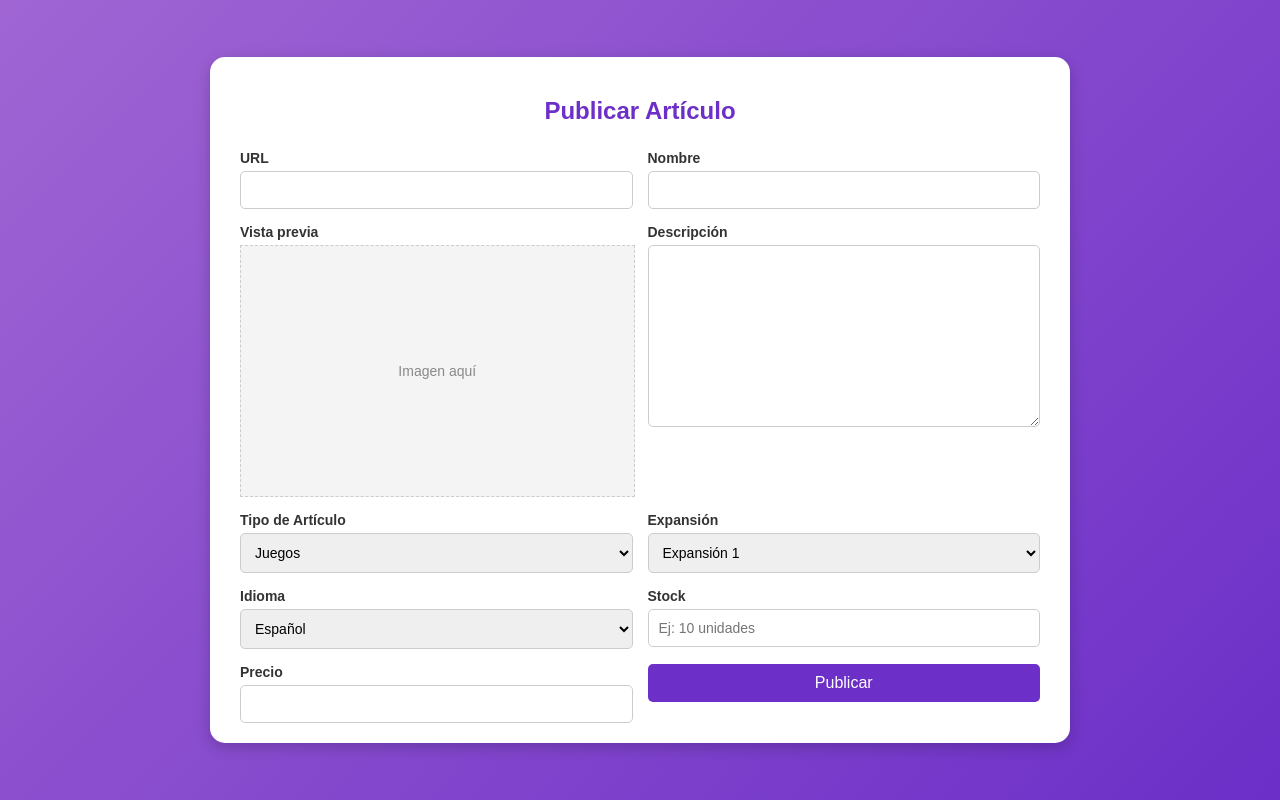
After one commit to Caanosa/PracticaGlobal_DS-VS, a PHP site: page /prubas.html in a window 1280 px wide. The commit adds this page. Run offline with PHP 8.4, Linux system fonts and the light colour scheme.

Commit message:
por si acaso

```diff
--- /dev/null
+++ b/Pokemoncard_shop/app/view/prubas.html
@@ -0,0 +1,324 @@
+<!-- <!DOCTYPE html>
+<html lang="en">
+<head>
+    <meta charset="UTF-8">
+    <meta name="viewport" content="width=device-width, initial-scale=1.0">
+    <title>Formulario Mejorado</title>
+    <style>
+        body {
+            font-family: Arial, sans-serif;
+            background: linear-gradient(135deg, #a065d3, #6c2fc8);
+            color: #fff;
+            display: flex;
+            justify-content: center;
+            align-items: center;
+            height: 100vh;
+            margin: 0;
+        }
+
+        .form-container {
+            background: #fff;
+            color: #333;
+            border-radius: 15px;
+            box-shadow: 0px 4px 15px rgba(0, 0, 0, 0.2);
+            padding: 20px 30px;
+            width: 700px;
+            display: grid;
+            grid-template-columns: 1fr 1fr;
+            gap: 15px;
+        }
+
+        .form-container h2 {
+            grid-column: span 2;
+            text-align: center;
+            color: #6c2fc8;
+            margin-bottom: 10px;
+        }
+
+        .form-group {
+            display: flex;
+            flex-direction: column;
+            gap: 5px;
+        }
+
+        .form-group label {
+            font-weight: bold;
+            font-size: 14px;
+        }
+
+        .form-group input[type="text"],
+        .form-group select,
+        .form-group textarea {
+            padding: 10px;
+            border: 1px solid #ccc;
+            border-radius: 5px;
+            font-size: 14px;
+        }
+
+        .form-group input[type="file"] {
+            border: none;
+        }
+
+        .form-group button {
+            grid-column: span 2;
+            padding: 10px;
+            background-color: #6c2fc8;
+            color: #fff;
+            border: none;
+            border-radius: 5px;
+            font-size: 16px;
+            cursor: pointer;
+            transition: background-color 0.3s ease;
+        }
+
+        .form-group button:hover {
+            background-color: #a065d3;
+        }
+
+        .preview {
+            height: 150px;
+            width: 100%;
+            background: #f4f4f4;
+            border: 1px dashed #ccc;
+            display: flex;
+            justify-content: center;
+            align-items: center;
+            font-size: 14px;
+            color: #888;
+        }
+    </style>
+</head>
+<body>
+    <div class="form-container">
+        <h2>Publicar Artículo</h2>
+
+
+        <div class="form-group" style="grid-column: span 2;">
+            <label for="url">URL</label>
+            <input type="text" id="url" name="url">
+        </div>
+
+        <div class="form-group">
+            <label>Vista previa</label>
+            <div class="preview">Imagen aquí</div>
+        </div>
+
+        <div class="form-group">
+            <label for="nombre">Nombre</label>
+            <input type="text" id="nombre" name="nombre">
+        </div>
+
+        <div class="form-group" style="grid-column: span 2;">
+            <label for="descripcion">Descripción</label>
+            <textarea id="descripcion" name="descripcion" rows="3"></textarea>
+        </div>
+
+        <div class="form-group">
+            <label for="tipo-articulo">Tipo de Artículo</label>
+            <select id="tipo-articulo" name="tipo-articulo">
+                <option value="juegos">Juegos</option>
+                <option value="accesorios">Accesorios</option>
+                <option value="otro">Otro</option>
+            </select>
+        </div>
+
+        <div class="form-group">
+            <label for="expansion">Expansión</label>
+            <select id="expansion" name="expansion">
+                <option value="expansion1">Expansión 1</option>
+                <option value="expansion2">Expansión 2</option>
+                <option value="otro">Otro</option>
+            </select>
+        </div>
+
+        <div class="form-group">
+            <label for="idioma">Idioma</label>
+            <select id="idioma" name="idioma">
+                <option value="español">Español</option>
+                <option value="ingles">Inglés</option>
+            </select>
+        </div>
+
+        <div class="form-group">
+            <label for="stock">Stock</label>
+            <input type="text" id="stock" name="stock" placeholder="Ej: 10 unidades">
+        </div>
+
+        <div class="form-group">
+            <label for="precio">Precio</label>
+            <input type="text" id="precio" name="precio">
+        </div>
+
+        <div class="form-group">
+            <button type="submit">Publicar</button>
+        </div>
+    </div>
+</body>
+</html> -->
+
+<!DOCTYPE html>
+<html lang="en">
+<head>
+    <meta charset="UTF-8">
+    <meta name="viewport" content="width=device-width, initial-scale=1.0">
+    <title>Formulario Mejorado</title>
+    <style>
+        body {
+            font-family: Arial, sans-serif;
+            background: linear-gradient(135deg, #a065d3, #6c2fc8);
+            color: #fff;
+            display: flex;
+            justify-content: center;
+            align-items: center;
+            height: 100vh;
+            margin: 0;
+        }
+
+        .form-container {
+            background: #fff;
+            color: #333;
+            border-radius: 15px;
+            box-shadow: 0px 4px 15px rgba(0, 0, 0, 0.2);
+            padding: 20px 30px;
+            width: 800px;
+            display: grid;
+            grid-template-columns: 1fr 1fr;
+            gap: 15px;
+        }
+
+        .form-container h2 {
+            grid-column: span 2;
+            text-align: center;
+            color: #6c2fc8;
+            margin-bottom: 10px;
+        }
+
+        .form-group {
+            display: flex;
+            flex-direction: column;
+            gap: 5px;
+        }
+
+        .form-group label {
+            font-weight: bold;
+            font-size: 14px;
+        }
+
+        .form-group input[type="text"],
+        .form-group select,
+        .form-group textarea {
+            padding: 10px;
+            border: 1px solid #ccc;
+            border-radius: 5px;
+            font-size: 14px;
+        }
+
+        .form-group input[type="file"] {
+            border: none;
+        }
+
+        .form-group button {
+            grid-column: span 2;
+            padding: 10px;
+            background-color: #6c2fc8;
+            color: #fff;
+            border: none;
+            border-radius: 5px;
+            font-size: 16px;
+            cursor: pointer;
+            transition: background-color 0.3s ease;
+        }
+
+        .form-group button:hover {
+            background-color: #a065d3;
+        }
+
+        .preview {
+            height: 250px;
+            width: 100%;
+            background: #f4f4f4;
+            border: 1px dashed #ccc;
+            display: flex;
+            justify-content: center;
+            align-items: center;
+            font-size: 14px;
+            color: #888;
+        }
+    </style>
+</head>
+<body>
+    <form class="form-container">
+        <h2>Publicar Artículo</h2>
+
+        <!-- URL -->
+        <div class="form-group">
+            <label for="url">URL</label>
+            <input type="text" id="url" name="url">
+        </div>
+
+        <!-- Nombre -->
+        <div class="form-group">
+            <label for="nombre">Nombre</label>
+            <input type="text" id="nombre" name="nombre">
+        </div>
+
+        <!-- Imagen de vista previa -->
+        <div class="form-group">
+            <label>Vista previa</label>
+            <div class="preview">Imagen aquí</div>
+        </div>
+
+        <!-- Descripción (Al lado de la Vista previa) -->
+        <div class="form-group">
+            <label for="descripcion">Descripción</label>
+            <textarea id="descripcion" name="descripcion" rows="10"></textarea>
+        </div>
+
+        <!-- Tipo de artículo -->
+        <div class="form-group">
+            <label for="tipo-articulo">Tipo de Artículo</label>
+            <select id="tipo-articulo" name="tipo-articulo">
+                <option value="juegos">Juegos</option>
+                <option value="accesorios">Accesorios</option>
+                <option value="otro">Otro</option>
+            </select>
+        </div>
+
+        <!-- Expansión -->
+        <div class="form-group">
+            <label for="expansion">Expansión</label>
+            <select id="expansion" name="expansion">
+                <option value="expansion1">Expansión 1</option>
+                <option value="expansion2">Expansión 2</option>
+                <option value="otro">Otro</option>
+            </select>
+        </div>
+
+        <!-- Idioma -->
+        <div class="form-group">
+            <label for="idioma">Idioma</label>
+            <select id="idioma" name="idioma">
+                <option value="español">Español</option>
+                <option value="ingles">Inglés</option>
+            </select>
+        </div>
+
+        <!-- Stock -->
+        <div class="form-group">
+            <label for="stock">Stock</label>
+            <input type="text" id="stock" name="stock" placeholder="Ej: 10 unidades">
+        </div>
+
+        <!-- Precio -->
+        <div class="form-group">
+            <label for="precio">Precio</label>
+            <input type="text" id="precio" name="precio">
+        </div>
+
+        <!-- Botón de publicar -->
+        <div class="form-group">
+            <button type="submit">Publicar</button>
+        </div>
+    </form>
+</body>
+</html>
```
Also changed, not shown: Pokemoncard_shop/app/view/cuenta.css (+34 -0 lines), Pokemoncard_shop/app/view/publicar.css (+74 -4 lines), Pokemoncard_shop/app/view/publicar.php (+97 -2 lines).
